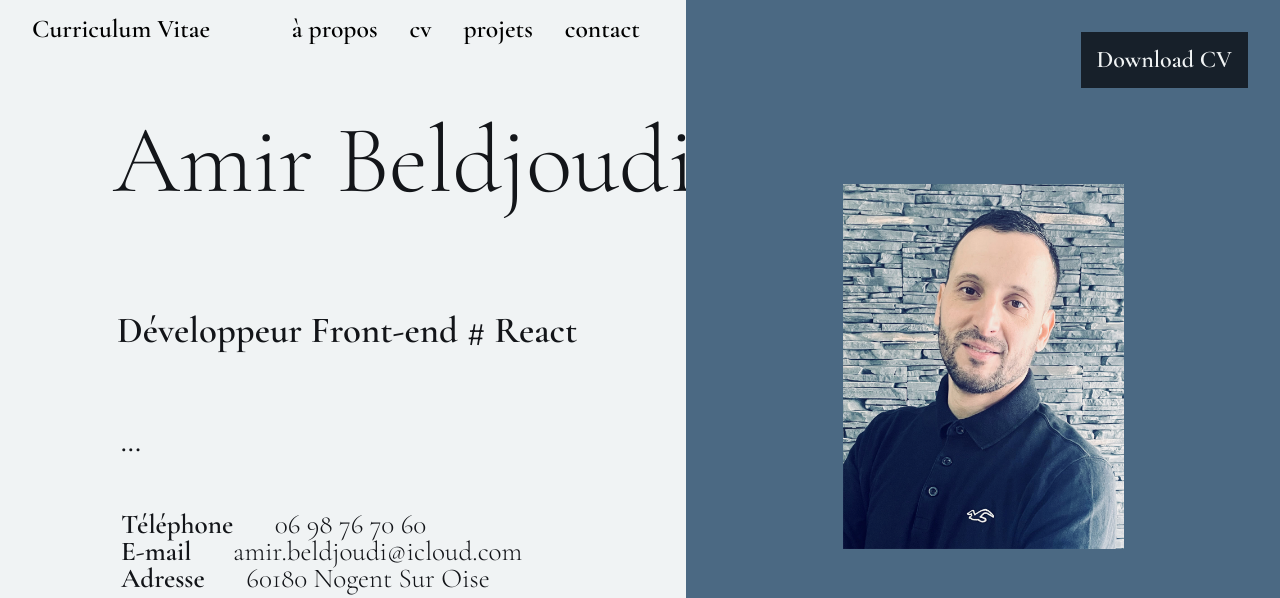
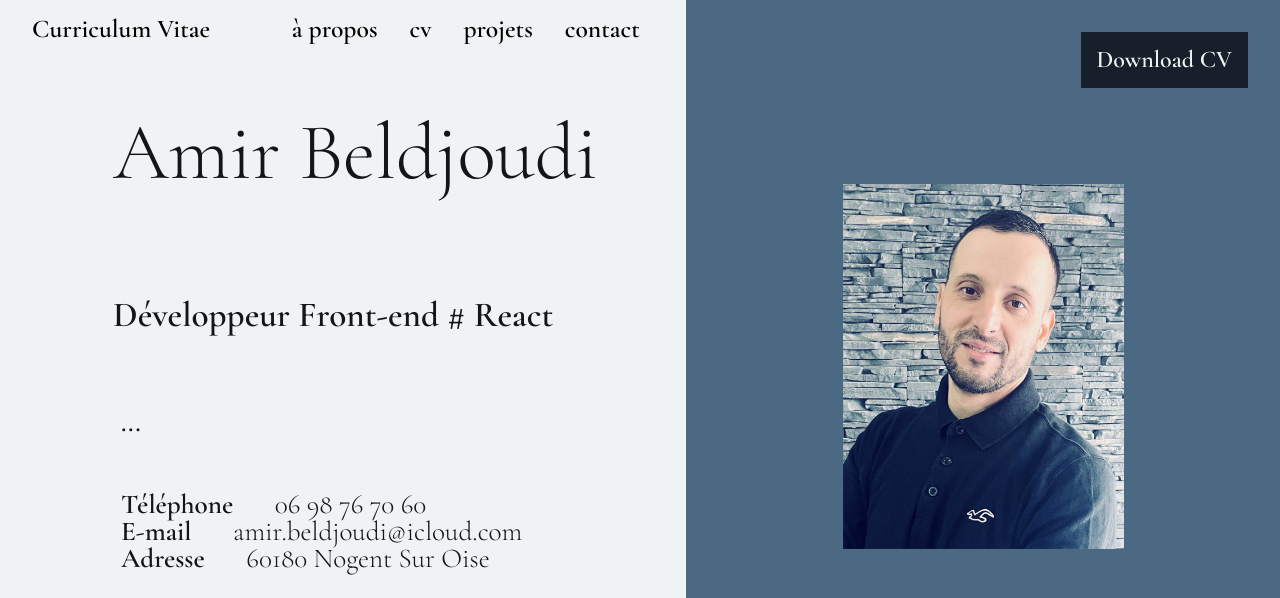
Before and after one commit to beldjoudiamir/Portfolio, a PHP site: page / in a window 1280 px wide. Shown: the top 598 px of the page. Run offline with PHP 8.4, Linux system fonts and the light colour scheme.

Commit message:
cvetape4

```diff
--- a/css/style.css
+++ b/css/style.css
@@ -124,14 +124,14 @@ main h1{
     text-align: start;
     margin: 5rem;
     padding: 1rem;
-    font-size: 6rem;
+    font-size: 5rem;
 
 }
 main h2{
     margin: 0.5em 1em 1.5em 2.5em;
     padding: 0.5rem;
     text-align: start;
-    font-size: 2.3rem;
+    font-size: 2.2rem;
     font-weight: bold;
 }
 
```
